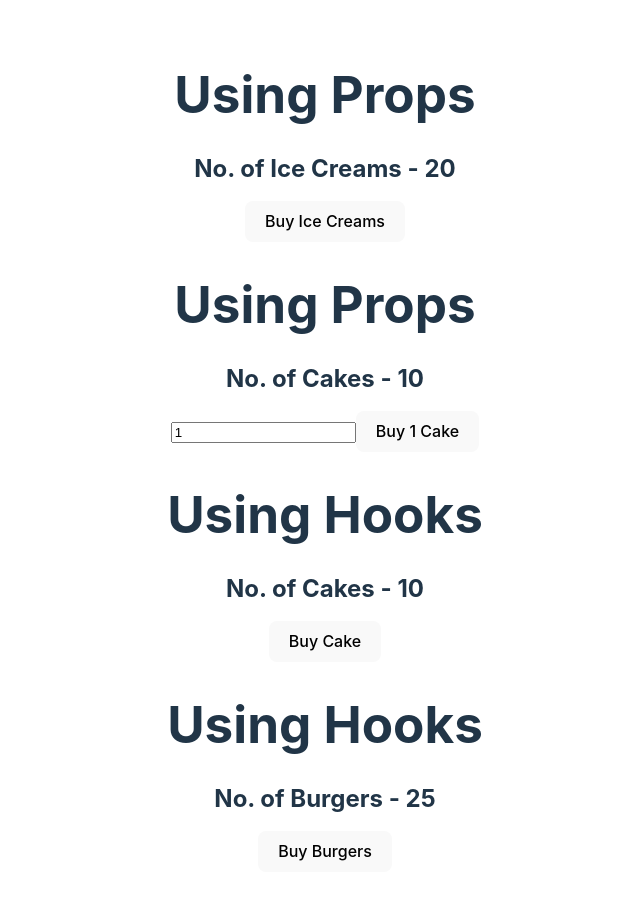
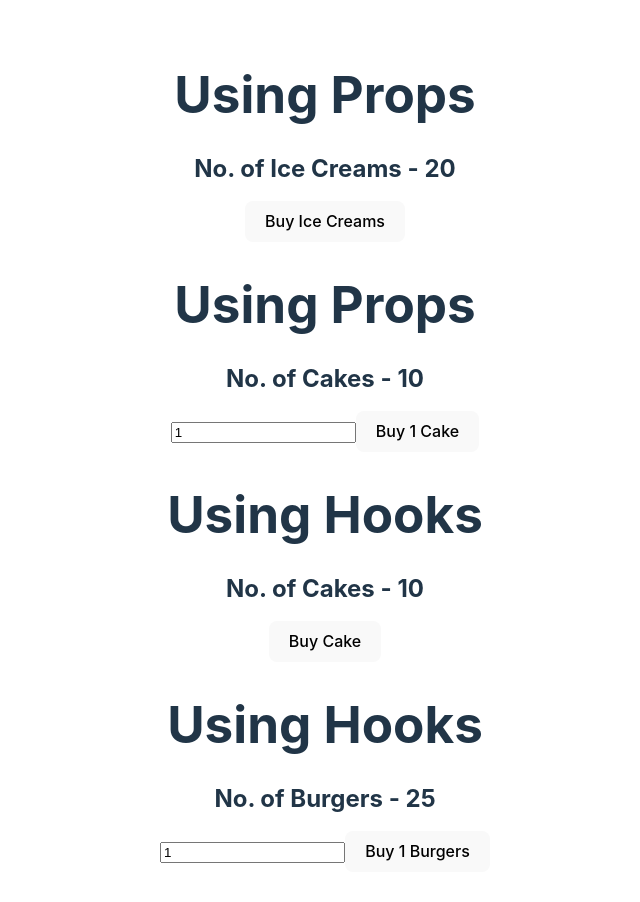
Before and after one commit to dewMyth/redux-sample-exercise, a React (Vite) app: page / in a window 1280 px wide. Shown: the whole page, without its empty margins (315-955 px from the left). Built offline with nearby package versions, Linux system fonts and the light colour scheme.

Commit message:
reduce multple burgers with hooks

```diff
--- a/src/components/HooksBurgerContainer.jsx
+++ b/src/components/HooksBurgerContainer.jsx
@@ -1,4 +1,4 @@
-import React from "react";
+import React, { useState } from "react";
 import { useSelector } from "react-redux";
 import { useDispatch } from "react-redux";
 import { buyBurger } from "../redux/burger/burgerActions";
@@ -6,12 +6,24 @@ import { buyBurger } from "../redux/burger/burgerActions";
 const HooksBurgerContainer = () => {
   const numOfBurgers = useSelector((state) => state.burger.numOfBurgers);
   const dispatch = useDispatch();
+
+  const [number, setNumber] = useState(1);
+
   return (
     <>
       <>
         <h1> Using Hooks</h1>
         <h2>No. of Burgers - {numOfBurgers}</h2>
-        <button onClick={() => dispatch(buyBurger())}>Buy Burgers</button>
+        <input
+          type="text"
+          value={number}
+          onChange={(e) => {
+            setNumber(e.target.value);
+          }}
+        />
+        <button onClick={() => dispatch(buyBurger(number))}>
+          Buy {number} Burgers
+        </button>
       </>
     </>
   );
--- a/src/redux/burger/burgerActions.js
+++ b/src/redux/burger/burgerActions.js
@@ -1,7 +1,8 @@
 import { BUY_BURGER } from "./burgerTypes";
 
-export const buyBurger = () => {
+export const buyBurger = (number = 1) => {
   return {
     type: BUY_BURGER,
+    payload: number,
   };
 };
--- a/src/redux/burger/burgerReducer.js
+++ b/src/redux/burger/burgerReducer.js
@@ -9,7 +9,7 @@ const burgerReducer = (state = initialState, action) => {
     case BUY_BURGER:
       return {
         ...state,
-        numOfBurgers: state.numOfBurgers - 1,
+        numOfBurgers: state.numOfBurgers - action.payload,
       };
     default:
       return state;
```
